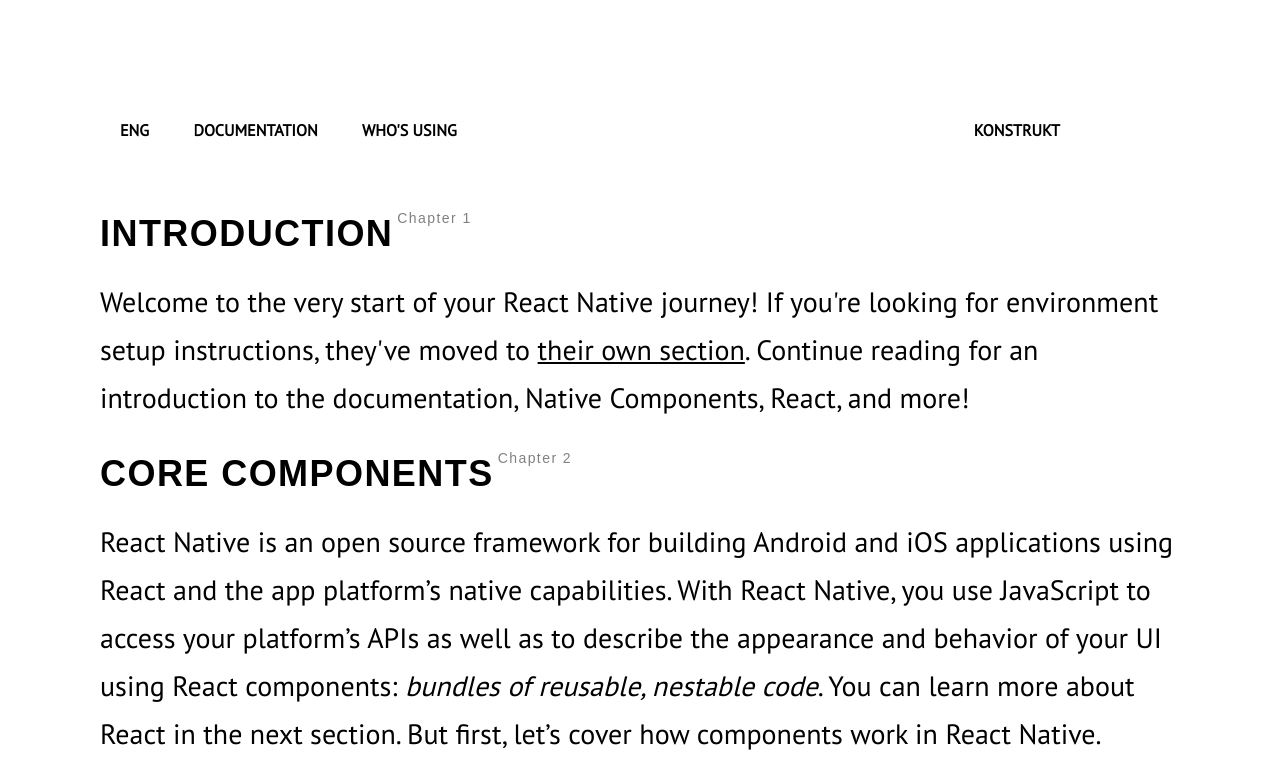
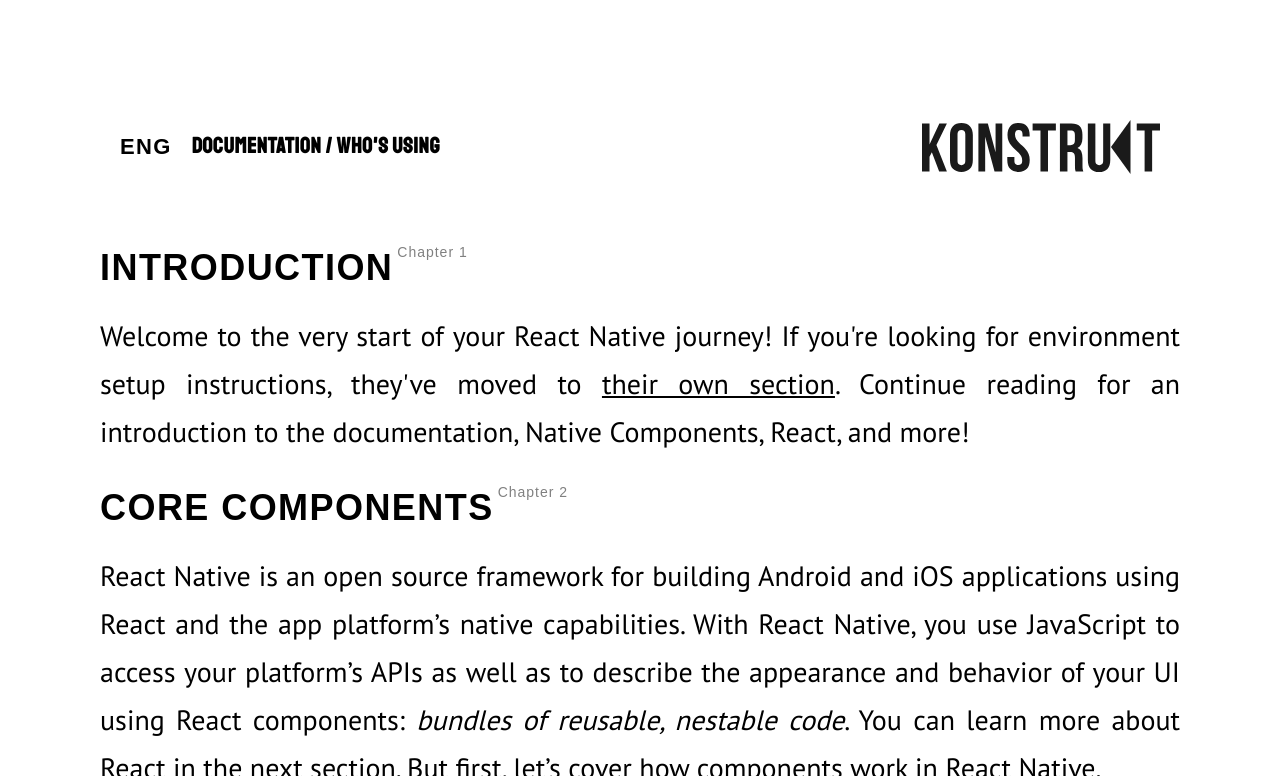
Before and after one commit to ProninDenys/Font-list, a plain HTML site: page index.html in a window 1280 px wide. Shown: the top 776 px of the page. Drawn offline with Linux system fonts and the light colour scheme; a web font is replaced by a local one.

Commit message:
inital commit

```diff
--- a/index.html
+++ b/index.html
@@ -5,23 +5,23 @@
     <meta name="viewport" content="width=device-width, initial-scale=1.0">
     <title>Document</title>
     <link href="https://fonts.googleapis.com/css2?family=Francois+One&family=Farro:wght@300&family=PT+Sans:wght@400&display=swap" rel="stylesheet">
+    <link href="https://fonts.googleapis.com/css2?family=Staatliches&family=Tourney:wght@600&display=swap" rel="stylesheet">
+
     <link rel="stylesheet" href="style.css">
 </head>
 
 <body>
     <header class="header">
         <div class="left-menu">
-            <span>ENG</span>
-            <span>DOCUMENTATION</span>
-            <span>WHO'S USING</span>
+            <a href="#" class="eng">ENG</a>
+            <a href="#" class="doc-link">DOCUMENTATION / WHO'S USING</a>
+
         </div>
         <div class="right-menu">
-            <span>KONSTRUKT</span>
+            <img src="img/company-logo-black.svg" alt="">
         </div>
     </header>
-</body>
 
-<body>
     <div class="main-title">
         INTRODUCTION
         <span class="chapter">Chapter 1</span>
--- a/style.css
+++ b/style.css
@@ -1,8 +1,6 @@
-
 body {
   font-family: 'PT Sans', sans-serif;
   margin: 100px;
-
 }
 
 .main-title {
@@ -22,12 +20,11 @@
   font-size: 14px;
   font-weight: 300;
   line-height: 30px;
-  letter-spacing: 1 px;
+  letter-spacing: 1px;
   color: grey;
   position: relative;
   top: -23px;
   margin-left: 4px;
-
 }
 
 .text {
@@ -35,7 +32,7 @@
   font-size: 28px;
   font-weight: 400;
   line-height: 48px;
-  text-align: left;
+  text-align: justify; /* Добавлено для выравнивания текста по ширине */
   margin-top: 20px;
 }
 
@@ -46,7 +43,6 @@
 u {
   text-decoration: underline;
 }
-
 
 .highlight {
   font-family: 'PT Sans', sans-serif;
@@ -61,7 +57,6 @@
   background-color: #cdc3c3;
   font-family: Arial, sans-serif;
   font-size: 28px;
-
 }
 
 .header {
@@ -73,14 +68,47 @@
   margin-bottom: 50px;
 }
 
-.header .left-menu span {
-  margin-right: 40px;
+.header .left-menu {
+  display: flex;
+  align-items: center;
+}
+
+.header .left-menu a {
   font-weight: bold;
   color: black;
+  text-decoration: none; /* Убрать подчеркивание */
+  margin-right: 20px; /* Добавить отступ между ссылками */
 }
 
-.header .right-menu span {
-  margin-right: 100px;
-  font-weight: bold;
-  color: black;
+.header .right-menu {
+  display: flex;
+  align-items: center;
 }
+
+.header .right-menu .logo {
+  width: 238px;
+  height: 54px;
+  opacity: 1; /* Установите значение opacity, как требуется */
+}
+
+.eng {
+  font-family: 'Tourney', sans-serif;
+  font-size: 22px;
+  font-weight: 600;
+  line-height: 18px;
+  letter-spacing: 0.06em;
+  text-align: center;
+}
+
+.borders {
+  border: 1px solid #000000;
+}
+
+.doc-link {
+  font-family: 'Staatliches', sans-serif;
+  font-size: 22px;
+  font-weight: 400;
+  line-height: 27.5px;
+  letter-spacing: 0.03em;
+  text-align: left;
+}
```
Also changed, not shown: img/company-logo-black.svg (added).
